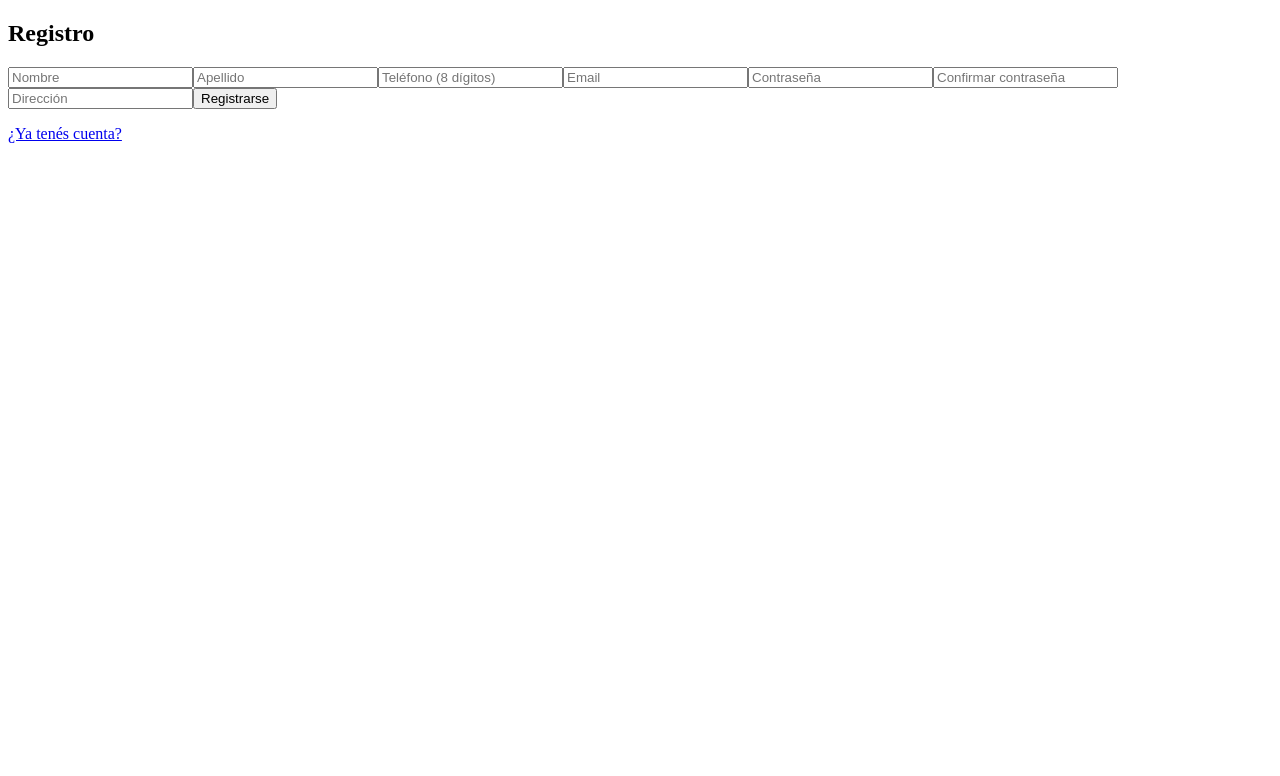
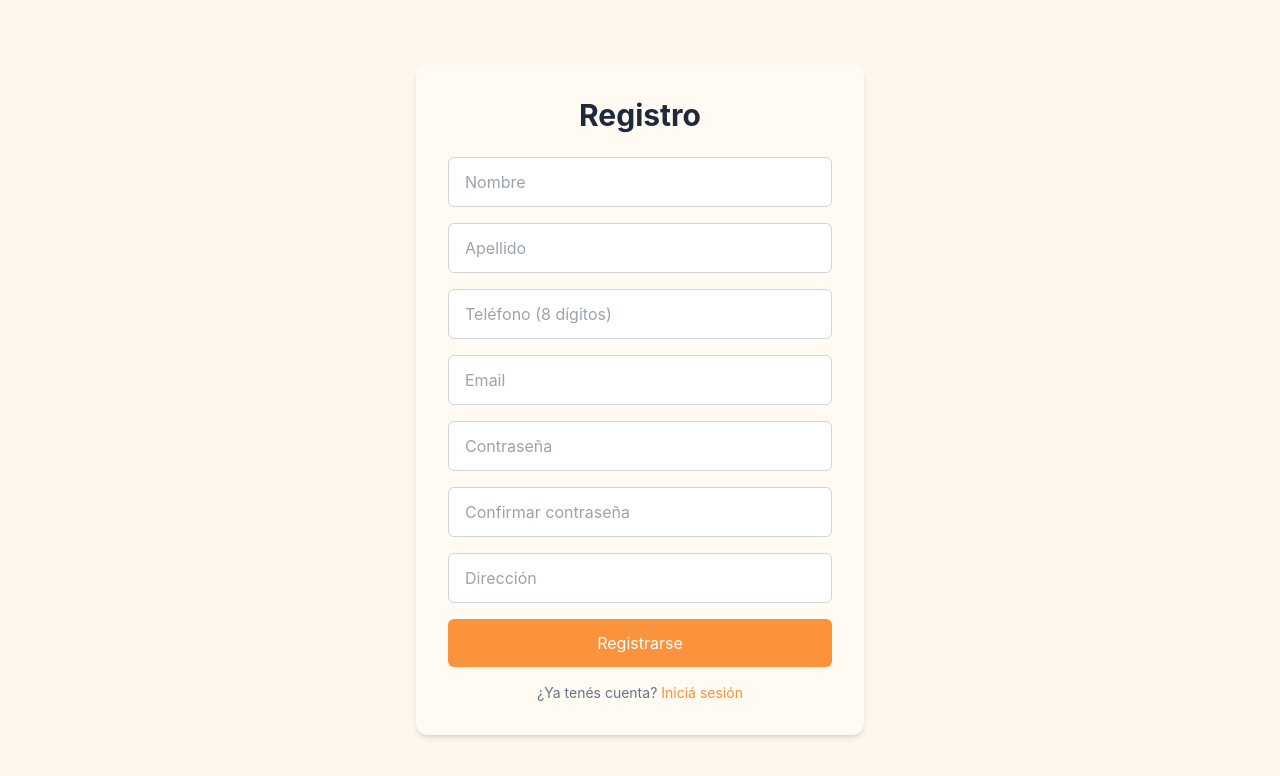
Before and after one commit to yoelcolque/polo_it_adopcion-mascotas, a React (Vite) app in the folder frontend/: page /register in a window 1280 px wide. Shown: the top 776 px of the page. Built offline with nearby package versions, Linux system fonts and the light colour scheme.

Commit message:
feat(header,layout): Se centralizo el uso del header, paginas seran vinculadas a Layout

```diff
--- a/frontend/package.json
+++ b/frontend/package.json
@@ -17,7 +17,6 @@
   },
   "devDependencies": {
     "@eslint/js": "^9.25.0",
-    "@tailwindcss/postcss": "^4.1.7",
     "@types/react": "^19.1.2",
     "@types/react-dom": "^19.1.2",
     "@types/react-router-dom": "^5.3.3",
@@ -28,7 +27,7 @@
     "eslint-plugin-react-refresh": "^0.4.19",
     "globals": "^16.0.0",
     "postcss": "^8.5.3",
-    "tailwindcss": "^4.1.7",
+    "tailwindcss": "^3.4.17",
     "typescript": "~5.8.3",
     "typescript-eslint": "^8.30.1",
     "vite": "^6.3.5"
--- a/frontend/postcss.config.js
+++ b/frontend/postcss.config.js
@@ -1,9 +1,6 @@
-import tailwindcss from '@tailwindcss/postcss';
+import tailwindcss from 'tailwindcss';
 import autoprefixer from 'autoprefixer';
 
 export default {
-  plugins: [
-    tailwindcss,
-    autoprefixer,
-  ],
+  plugins: [tailwindcss, autoprefixer],
 };
--- /dev/null
+++ b/frontend/src/app/LayoutWithHeader.tsx
@@ -0,0 +1,13 @@
+import { Outlet } from 'react-router-dom';
+import Header from '../shared/ui/Header';
+
+const LayoutWithHeader = () => (
+    <>
+        <Header />
+        <main className="p-4 bg-background min-h-screen">
+            <Outlet />
+        </main>
+    </>
+);
+
+export default LayoutWithHeader;
--- a/frontend/src/features/auth/pages/LoginPage.tsx
+++ b/frontend/src/features/auth/pages/LoginPage.tsx
@@ -19,15 +19,44 @@ const LoginPage = () => {
     };
 
     return (
-        <div>
-            <h2>Login</h2>
-            <input value={email} onChange={e => setEmail(e.target.value)} placeholder="Email" />
-            <input value={password} onChange={e => setPassword(e.target.value)} placeholder="Contraseña" type="password" />
-            <button onClick={handleSubmit}>Iniciar sesión</button>
-            {error && <div>{error}</div>}
-            <p><Link to="/register">¿No tenés cuenta?</Link></p>
+        <div className="flex min-h-screen items-center justify-center bg-background px-4 font-sans text-text">
+            <div className="w-full max-w-md bg-surface p-8 rounded-xl shadow-md">
+                <h1 className="text-title font-heading text-center mb-6">Iniciar sesión</h1>
+
+                {error && <p className="text-error text-center mb-4 text-sm">{error}</p>}
+
+                <input
+                    type="email"
+                    placeholder="Correo electrónico"
+                    value={email}
+                    onChange={(e) => setEmail(e.target.value)}
+                    className="w-full mb-4 px-4 py-3 border border-gray-300 rounded-md focus:outline-none focus:ring-2 focus:ring-primary text-sm"
+                />
+
+                <input
+                    type="password"
+                    placeholder="Contraseña"
+                    value={password}
+                    onChange={(e) => setPassword(e.target.value)}
+                    className="w-full mb-4 px-4 py-3 border border-gray-300 rounded-md focus:outline-none focus:ring-2 focus:ring-primary text-sm"
+                />
+
+                <button
+                    onClick={handleSubmit}
+                    className="w-full bg-primary text-white py-3 rounded-md hover:bg-primaryDark transition-colors duration-300 text-sm font-semibold"
+                >
+                    Iniciar sesión
+                </button>
+
+                <p className="mt-4 text-center text-sm text-muted">
+                    ¿No tenés cuenta?
+                    <Link to="/register" className="text-primary hover:underline ml-1">
+                        Registrate acá
+                    </Link>
+                </p>
+            </div>
         </div>
     );
+
 };
-
 export default LoginPage;
--- a/frontend/src/features/auth/pages/RegisterPage.tsx
+++ b/frontend/src/features/auth/pages/RegisterPage.tsx
@@ -37,21 +37,82 @@ const RegisterPage = () => {
     };
 
     return (
-        <div>
-            <h2>Registro</h2>
-            <input name="nombre" placeholder="Nombre" value={form.nombre} onChange={handleChange} />
-            <input name="apellido" placeholder="Apellido" value={form.apellido} onChange={handleChange} />
-            <input name="telefono" placeholder="Teléfono (8 dígitos)" value={form.telefono} onChange={handleChange} />
-            <input name="email" placeholder="Email" value={form.email} onChange={handleChange} />
-            <input name="contrasena" placeholder="Contraseña" type="password" value={form.contrasena} onChange={handleChange} />
-            <input name="confirmar" placeholder="Confirmar contraseña" type="password" value={form.confirmar} onChange={handleChange} />
-            <input name="direccion" placeholder="Dirección" value={form.direccion} onChange={handleChange} />
-            <button onClick={handleSubmit}>Registrarse</button>
-            {error && <div>{error}</div>}
-            {success && <div>{success}</div>}
-            <p><Link to="/login">¿Ya tenés cuenta?</Link></p>
+        <div className="flex min-h-screen items-center justify-center bg-background px-4">
+            <div className="w-full max-w-md bg-surface p-8 rounded-xl shadow-md">
+                <h2 className="text-3xl font-bold text-center text-text mb-6">Registro</h2>
+
+                {error && <div className="text-error text-center mb-4">{error}</div>}
+                {success && <div className="text-green-600 text-center mb-4">{success}</div>}
+
+                <input
+                    name="nombre"
+                    placeholder="Nombre"
+                    value={form.nombre}
+                    onChange={handleChange}
+                    className="w-full mb-4 px-4 py-3 border border-gray-300 rounded-md focus:outline-none focus:ring-2 focus:ring-primary"
+                />
+                <input
+                    name="apellido"
+                    placeholder="Apellido"
+                    value={form.apellido}
+                    onChange={handleChange}
+                    className="w-full mb-4 px-4 py-3 border border-gray-300 rounded-md focus:outline-none focus:ring-2 focus:ring-primary"
+                />
+                <input
+                    name="telefono"
+                    placeholder="Teléfono (8 dígitos)"
+                    value={form.telefono}
+                    onChange={handleChange}
+                    className="w-full mb-4 px-4 py-3 border border-gray-300 rounded-md focus:outline-none focus:ring-2 focus:ring-primary"
+                />
+                <input
+                    name="email"
+                    placeholder="Email"
+                    value={form.email}
+                    onChange={handleChange}
+                    className="w-full mb-4 px-4 py-3 border border-gray-300 rounded-md focus:outline-none focus:ring-2 focus:ring-primary"
+                />
+                <input
+                    name="contrasena"
+                    type="password"
+                    placeholder="Contraseña"
+                    value={form.contrasena}
+                    onChange={handleChange}
+                    className="w-full mb-4 px-4 py-3 border border-gray-300 rounded-md focus:outline-none focus:ring-2 focus:ring-primary"
+                />
+                <input
+                    name="confirmar"
+                    type="password"
+                    placeholder="Confirmar contraseña"
+                    value={form.confirmar}
+                    onChange={handleChange}
+                    className="w-full mb-4 px-4 py-3 border border-gray-300 rounded-md focus:outline-none focus:ring-2 focus:ring-primary"
+                />
+                <input
+                    name="direccion"
+                    placeholder="Dirección"
+                    value={form.direccion}
+                    onChange={handleChange}
+                    className="w-full mb-4 px-4 py-3 border border-gray-300 rounded-md focus:outline-none focus:ring-2 focus:ring-primary"
+                />
+
+                <button
+                    onClick={handleSubmit}
+                    className="w-full bg-primary text-white py-3 rounded-md hover:bg-primaryDark transition-colors duration-300"
+                >
+                    Registrarse
+                </button>
+
+                <p className="mt-4 text-center text-sm text-muted">
+                    ¿Ya tenés cuenta?
+                    <Link to="/login" className="text-primary hover:underline ml-1">
+                        Iniciá sesión
+                    </Link>
+                </p>
+            </div>
         </div>
     );
+
 };
 
 export default RegisterPage;
--- a/frontend/src/index.css
+++ /dev/null
@@ -1 +0,0 @@
-@import "tailwindcss";
--- a/frontend/src/main.tsx
+++ b/frontend/src/main.tsx
@@ -2,7 +2,7 @@ import React from 'react';
 import ReactDOM from 'react-dom/client';
 import App from './app/App';
 import { AuthProvider } from './features/auth/context/AuthProvider';
-import './styles/tailwind.css';
+import './styles/tailwind.css'
 
 ReactDOM.createRoot(document.getElementById('root')!).render(
     <React.StrictMode>
--- /dev/null
+++ b/frontend/src/shared/ui/Header.tsx
@@ -0,0 +1,28 @@
+import { Link } from 'react-router-dom';
+import { useAuth } from '../../features/auth/context/AuthProvider';
+
+const Header = () => {
+    const { logout } = useAuth();
+
+    return (
+        <header className="bg-surface shadow-md py-4 px-6 flex items-center justify-between">
+            <div className="flex items-center gap-4">
+                <img src="/logo.png" alt="Logo" className="h-10 w-auto" />
+                <span className="text-xl font-heading text-primary">Adopta con Amor</span>
+            </div>
+
+            <nav className="flex gap-4 text-sm font-semibold text-muted">
+                <Link to="/">Inicio</Link>
+                <Link to="/buscar">Buscar Mascota</Link>
+                <Link to="/deseados">Deseados</Link>
+                <Link to="/registrar">Registrar</Link>
+                <Link to="/perfil">Perfil</Link>
+                <button onClick={logout} className="text-error hover:underline">
+                    Cerrar sesión
+                </button>
+            </nav>
+        </header>
+    );
+};
+
+export default Header;
--- a/frontend/tailwind.config.js
+++ b/frontend/tailwind.config.js
@@ -2,7 +2,35 @@
 export default {
   content: ["./index.html", "./src/**/*.{js,ts,jsx,tsx}"],
   theme: {
-    extend: {},
-  },
-  plugins: [],
+    extend: {
+      colors: {
+        primary: '#fb923c',
+        primaryDark: '#ea580c',
+        accent: '#22d3ee',
+        error: '#f43f5e',
+        background: '#fff7ed',
+        surface: '#fffbf2',
+        text: '#1e293b',
+        muted: '#64748b'
+      },
+      fontFamily: {
+        sans: ['Inter', 'ui-sans-serif', 'system-ui', 'sans-serif'],
+        heading: ['Poppins', 'ui-sans-serif', 'sans-serif'],
+        mono: ['Fira Code', 'ui-monospace', 'SFMono-Regular', 'monospace']
+      },
+      fontSize: {
+        xs: ['0.75rem', {lineHeight: '1rem'}],
+        sm: ['0.875rem', {lineHeight: '1.25rem'}],
+        base: ['1rem', {lineHeight: '1.5rem'}],
+        lg: ['1.125rem', {lineHeight: '1.75rem'}],
+        xl: ['1.25rem', {lineHeight: '1.75rem'}],
+        '2xl': ['1.5rem', {lineHeight: '2rem'}],
+        '3xl': ['1.875rem', {lineHeight: '2.25rem'}],
+        '4xl': ['2.25rem', {lineHeight: '2.5rem'}],
+        '5xl': ['3rem', {lineHeight: '1'}],
+        title: ['2rem', {lineHeight: '2.25rem', letterSpacing: '-0.02em'}],
+        display: ['3.75rem', {lineHeight: '1', letterSpacing: '-0.03em'}]
+      }
+    }
+  }
 }
```
Also changed, not shown: frontend/src/app/App.tsx (+18 -2 lines), frontend/src/features/users/pages/UsersPage.tsx (+36 -6 lines), 1 other file (tests, documents, lock files or other folders).
